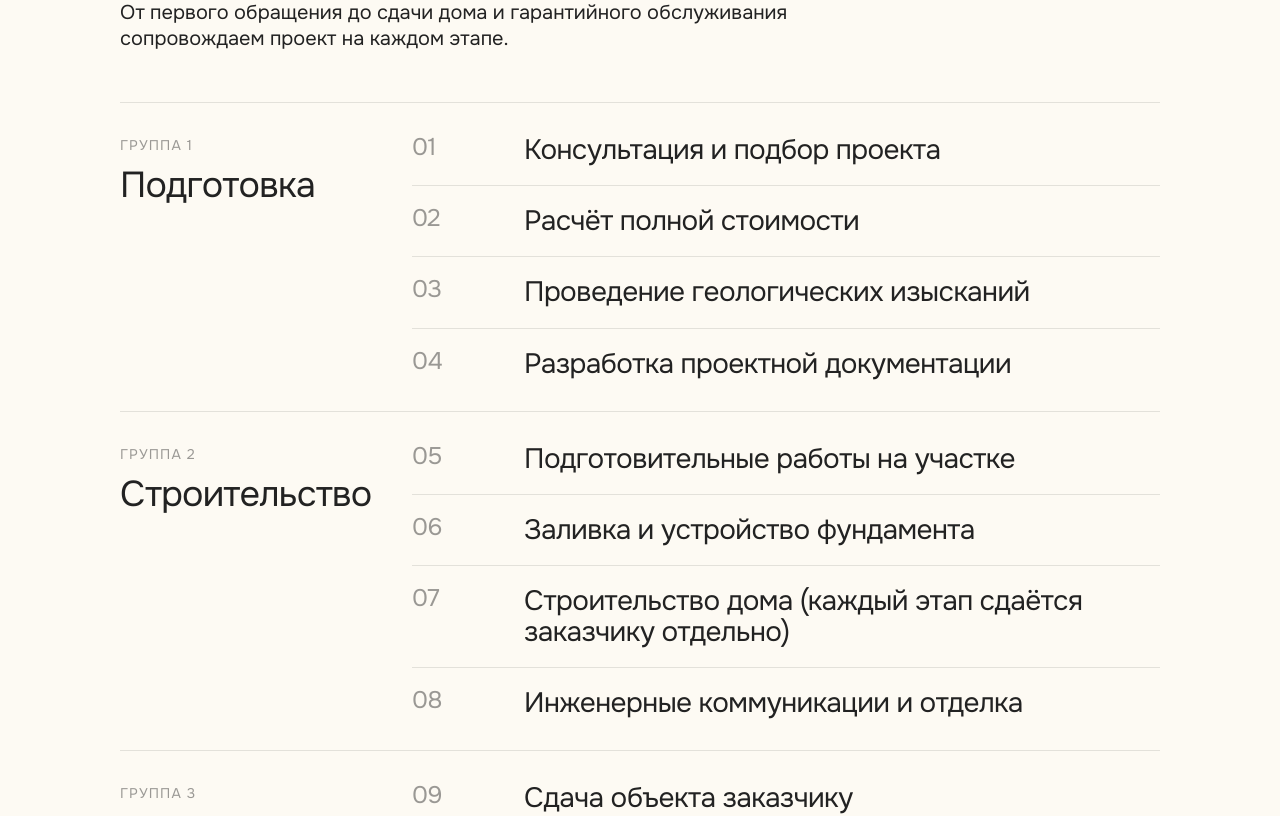
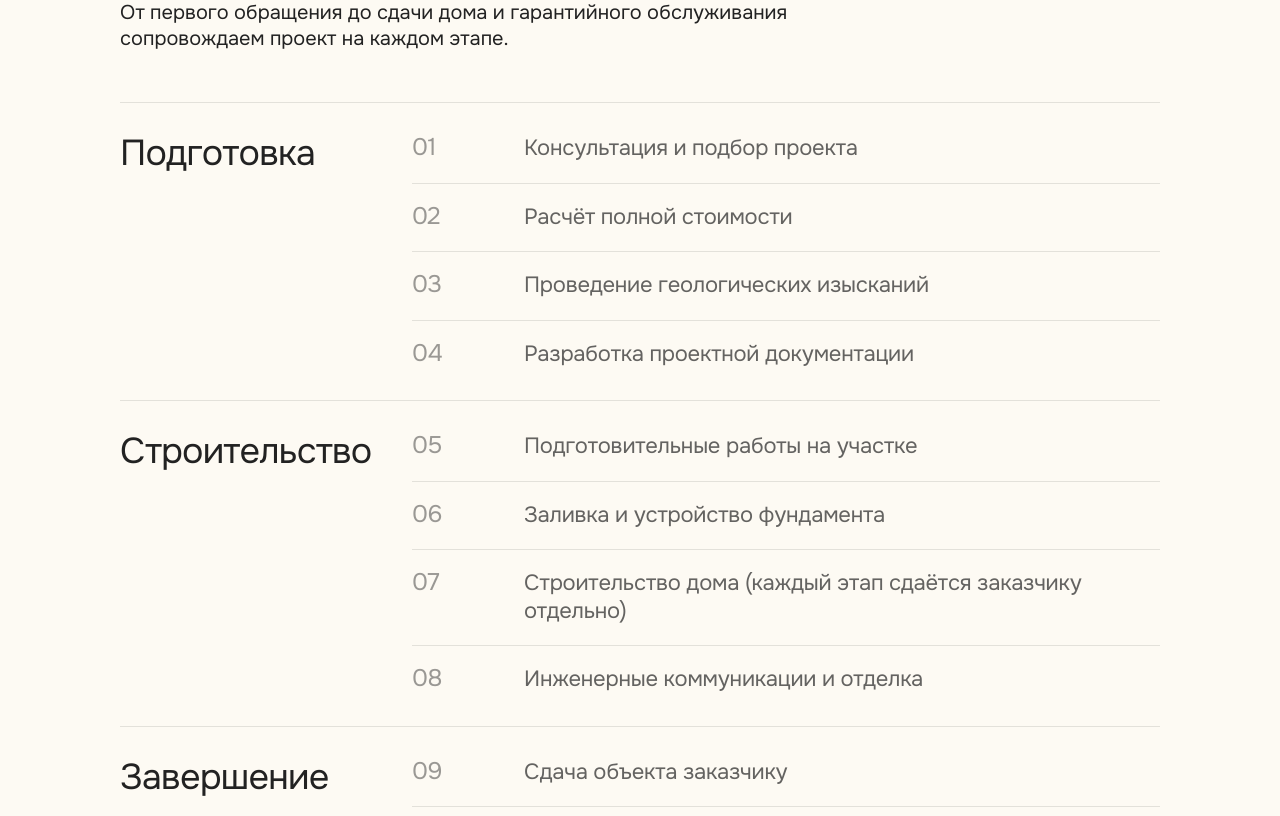
Before and after one commit to Kapustin-Team/sdach.ru, a Next.js app: page / in a window 1280 px wide. Shown: the part 1920-2736 px from the top of the page. Built offline with nearby package versions, Linux system fonts and the light colour scheme; no server answers.

Commit message:
Simplify how we work section text

```diff
--- a/src/components/blocks/HowWeWork.tsx
+++ b/src/components/blocks/HowWeWork.tsx
@@ -70,10 +70,7 @@ export default function HowWeWork({
             <AnimatedSection delay={groupIndex * 0.08}>
               <div className="grid grid-cols-[260px_minmax(0,1fr)] gap-8 max-md:grid-cols-1 max-md:gap-6">
                 <div>
-                  <p className="font-sans text-sm uppercase tracking-[0.08em] text-dark/45">
-                    Группа {groupIndex + 1}
-                  </p>
-                  <h3 className="mt-3 font-sans text-[36px] leading-[1.05] tracking-[-0.02em] text-dark max-md:text-[28px]">
+                  <h3 className="font-sans text-[36px] leading-[1.05] tracking-[-0.02em] text-dark max-md:text-[28px]">
                     {group.title}
                   </h3>
                 </div>
@@ -90,7 +87,7 @@ export default function HowWeWork({
                         <span className="font-sans text-[24px] leading-none tracking-[-0.02em] text-dark/45 max-md:text-[20px]">
                           {String(index).padStart(2, '0')}
                         </span>
-                        <p className="font-sans text-[28px] leading-[1.08] tracking-[-0.02em] text-dark max-md:text-[22px]">
+                        <p className="font-sans text-[22px] leading-[1.25] tracking-[-0.01em] text-dark/70 max-md:text-[18px]">
                           {stepTitle}
                         </p>
                       </div>
```
